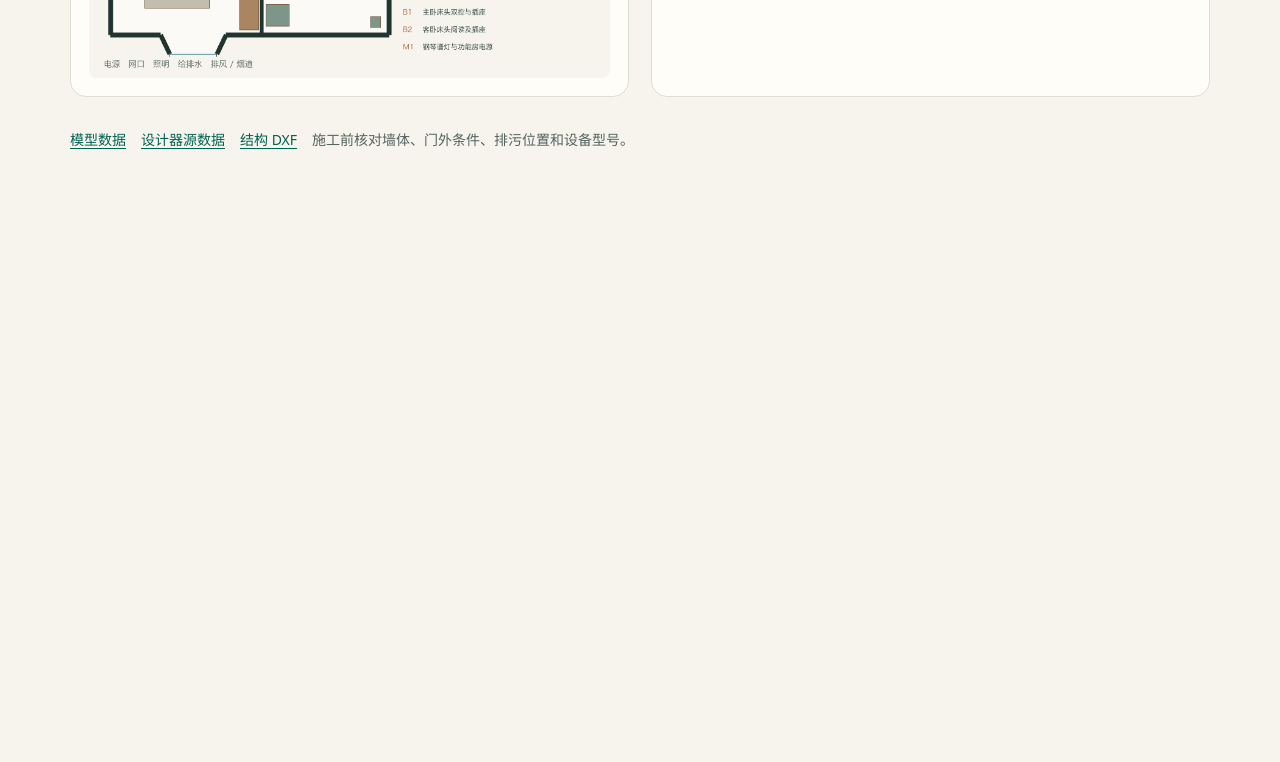
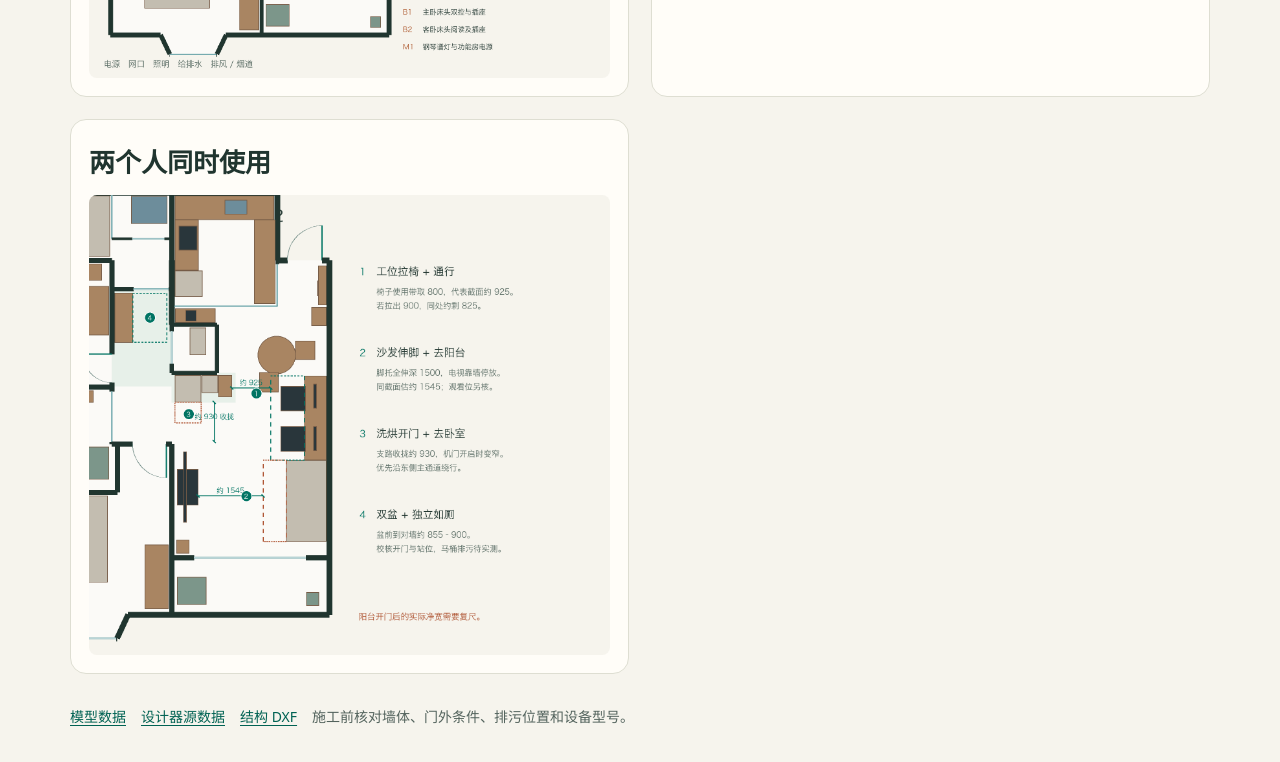
Before and after one commit to icebearice/house-renovation, a plain HTML site: page v02/index.html in a window 1280 px wide. Shown: the part 2125-2887 px from the top of the page. Before the commit the page ends 2346 px from the top, so only its background shows below. Drawn offline with Linux system fonts and the light colour scheme.

Commit message:
Add V02 simultaneous-use clearance drawing

```diff
--- a/v02/index.html
+++ b/v02/index.html
@@ -11,4 +11,4 @@
 <article><h2>全屋三维</h2><a href="05-全屋三维.png"><img src="05-全屋三维.png" alt="新版全屋三维模型截图"></a></article>
 <article><h2>设备与水电预留</h2><a href="03-水电与设备点位.png"><img src="03-水电与设备点位.png" alt="给排水、电源、网络、照明和排风意向点位"></a></article>
 <article><h2>玄关柜和上折窗</h2><a href="04-玄关与传菜立面.png"><img src="04-玄关与传菜立面.png" alt="一体玄关柜立面和传菜口开合详图"></a></article>
-</section><footer><a href="v02-model.json">模型数据</a><a href="v02-house-spec.json">设计器源数据</a><a href="v02-kujiale-base.dxf">结构 DXF</a><span>施工前核对墙体、门外条件、排污位置和设备型号。</span></footer></main></html>
+<article><h2>两个人同时使用</h2><a href="07-双人使用状态.png"><img src="07-双人使用状态.png" alt="工位拉椅、脚托展开、洗烘开门和双台盆净宽"></a></article></section><footer><a href="v02-model.json">模型数据</a><a href="v02-house-spec.json">设计器源数据</a><a href="v02-kujiale-base.dxf">结构 DXF</a><span>施工前核对墙体、门外条件、排污位置和设备型号。</span></footer></main></html>
```
Also changed, not shown: v02/方案正文.html (+1 -1 lines), v02/07-双人使用状态.png (added).
